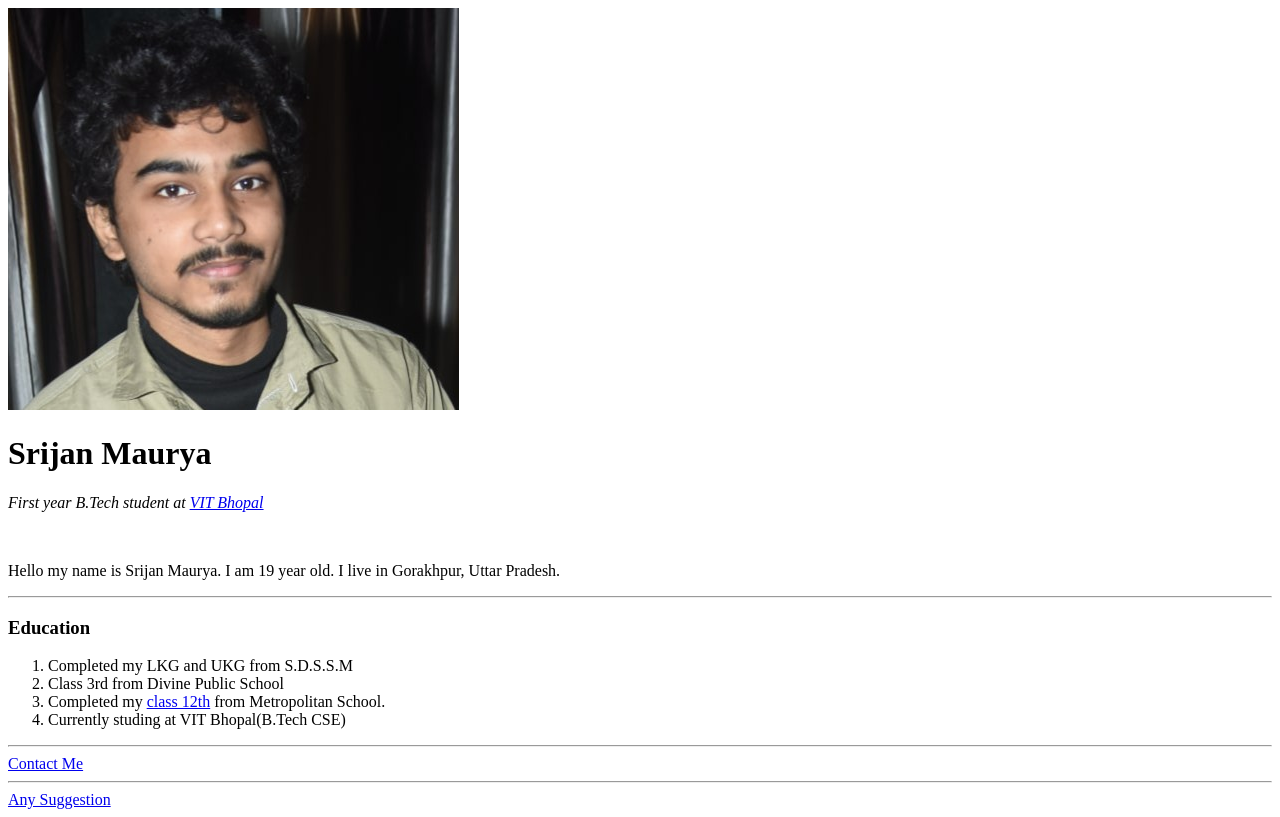
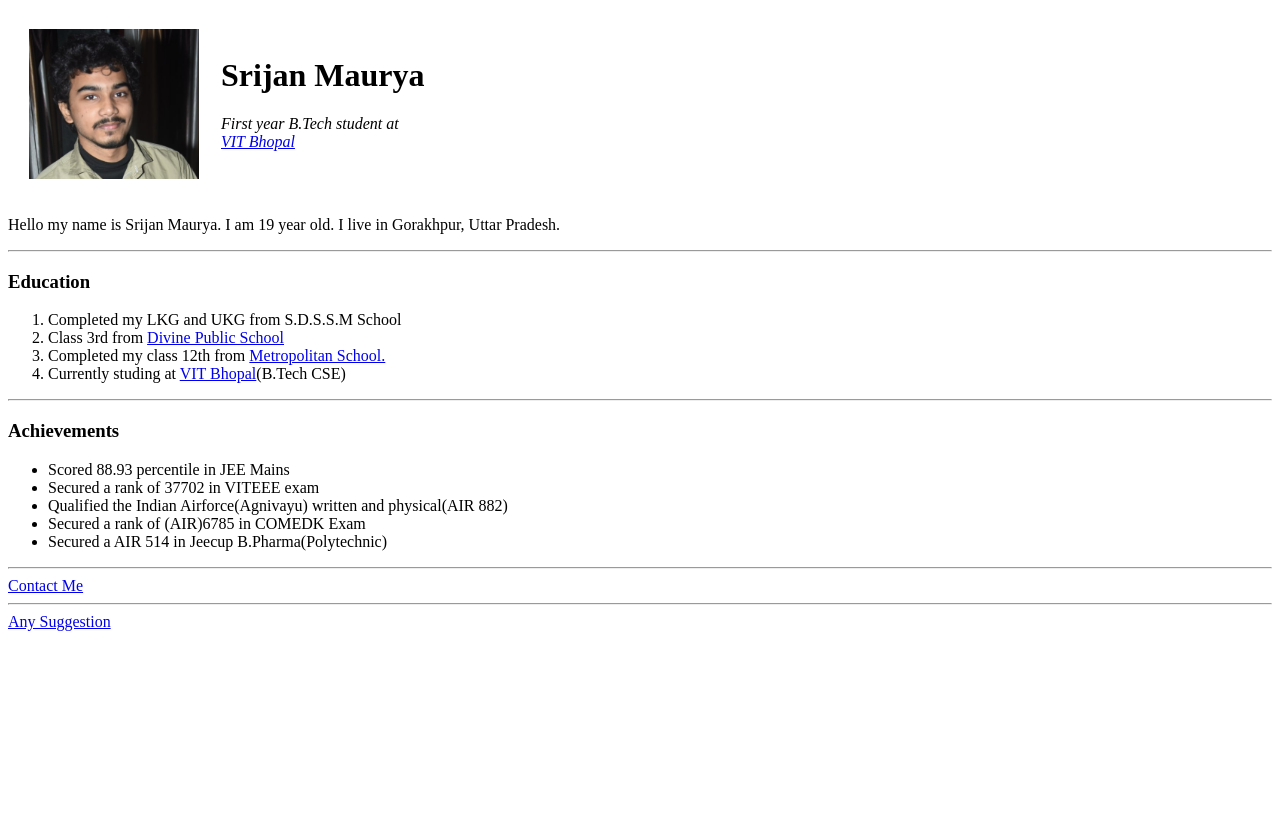
Before and after one commit to Professor-006/Cv, a plain HTML site: page index.html in a window 1280 px wide. Drawn offline with Linux system fonts and the light colour scheme.

Commit message:
Update my Website

```diff
--- a/index.html
+++ b/index.html
@@ -1,4 +1,3 @@
-<!DOCTYPE html>
 <html lang="en">
 <head>
     <meta charset="UTF-8">
@@ -7,20 +6,37 @@
     <title>Srijan Maurya Personal site</title>
 </head>
 <body>
-    <img src="MyWebsiteProfilePic.png" alt="Srijan profile picture">
-    <h1>Srijan Maurya</h1>
-    <p><i>First year B.Tech student at <a href="https://vitbhopal.ac.in/">VIT Bhopal</a></i></p>
-    <br>
+    <table cellspacing="20">
+        <tr>
+            <td><img src="MyWebsiteProfilePic.png" alt="My Profile Picture" height="150" width="170"></td>
+            <td><h1>Srijan Maurya</h1>
+                <p><i>First year B.Tech student at
+                    <br>
+                    <a href="https://vitbhopal.ac.in/">VIT Bhopal</a></i></p>
+                </td>
+        </tr>
+    </table>
+
+
     <p>Hello my name is Srijan Maurya. I am 19 year old.
         I live in Gorakhpur, Uttar Pradesh.</p>
         <hr>
         <h3>Education</h3>
         <ol>
-            <li>Completed my LKG and UKG from S.D.S.S.M</li>
-            <li>Class 3rd from Divine Public School</li>
-            <li>Completed my <a href="https://onedrive.live.com/embed?resid=988D2F31888D3874%21128&authkey=!AJfdy3GH1ICTE-Q&em=2" width="476" height="288" frameborder="0" scrolling="no"">class 12th</a> from Metropolitan School.</li>
-            <li>Currently studing at VIT Bhopal(B.Tech CSE)</li>
+            <li>Completed my LKG and UKG from S.D.S.S.M School</li>
+            <li>Class 3rd from <a href="https://divinepublic.net/">Divine Public School</a> </li>
+            <li>Completed my class 12th from <a href="http://metropolitanschool.edu.in/">Metropolitan School.</a></li>
+            <li>Currently studing at <a href="https://vitbhopal.ac.in/">VIT Bhopal</a>(B.Tech CSE)</li>
         </ol>
+        <hr>
+        <h3>Achievements</h3>
+        <ul>
+            <li>Scored 88.93 percentile in JEE Mains</li>
+            <li>Secured a rank of 37702 in VITEEE exam</li>
+            <li>Qualified the Indian Airforce(Agnivayu) written and physical(AIR 882)</li>
+            <li>Secured a rank of (AIR)6785 in COMEDK Exam</li>
+            <li>Secured a AIR 514 in Jeecup B.Pharma(Polytechnic)</li>
+        </ul>
         <hr>
         <a href="contact.html">Contact Me</a>
         <hr>
```
